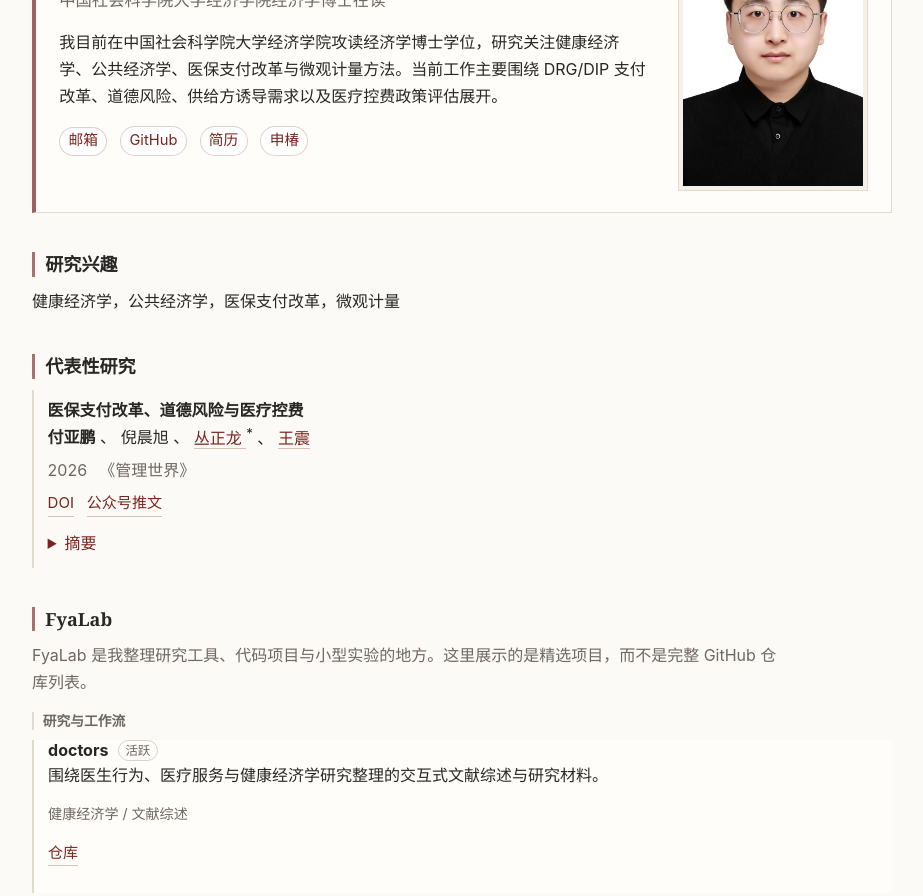
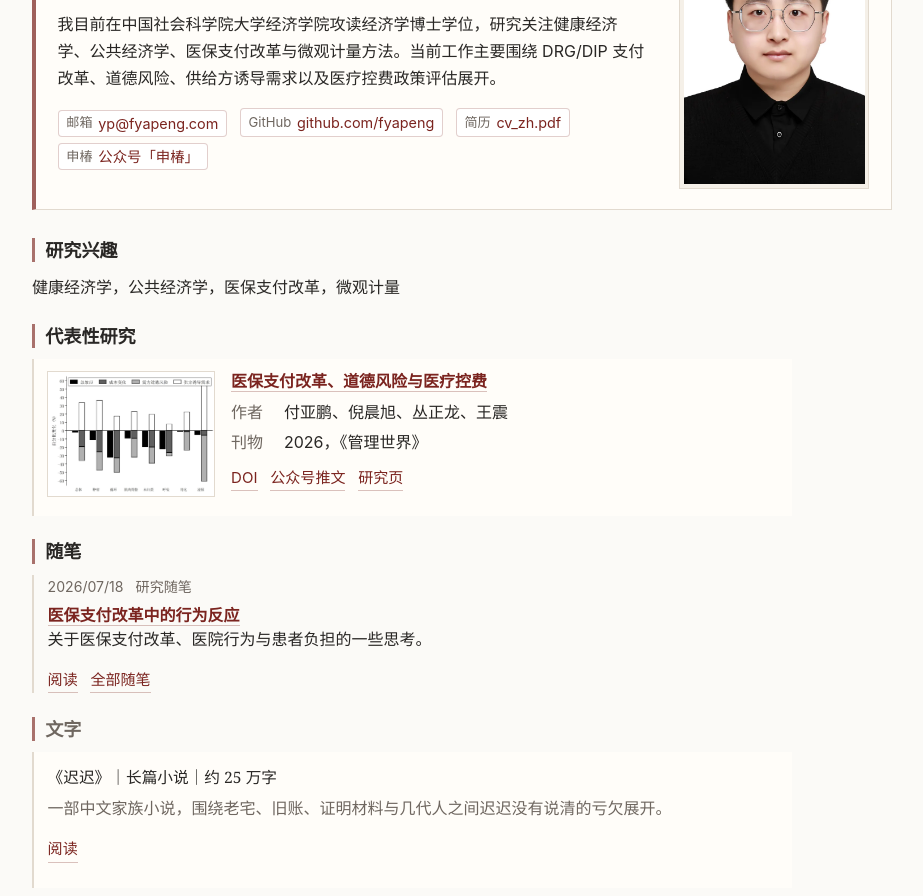
Before and after one commit to fyapeng/fyapeng.github.io, an Astro site: page / in a window 1280 px wide. Shown: the part 211-1107 px from the top of the page, without its empty margins (178-1101 px from the left). Built offline with nearby package versions, Linux system fonts and the light colour scheme; Astro itself is replaced by a stand-in of ours.

Commit message:
Simplify homepage and research sections

```diff
--- a/src/components/EmailLink.astro
+++ b/src/components/EmailLink.astro
@@ -16,9 +16,15 @@ const fallback = `${profile.emailParts[0]} [at] ${profile.emailParts[1]} [dot] $
         display: none;
       }
     </style>
-    <span class="email-link__fallback">{fallback}</span>
+    <span class="email-link__fallback">
+      <span class="contact-label">{label}</span>
+      <span class="contact-value">{fallback}</span>
+    </span>
   </noscript>
-  <span class="email-link__pending">{fallback}</span>
+  <span class="email-link__pending">
+    <span class="contact-label">{label}</span>
+    <span class="contact-value">{fallback}</span>
+  </span>
 </span>
 <script is:inline>
   (() => {
@@ -27,8 +33,14 @@ const fallback = `${profile.emailParts[0]} [at] ${profile.emailParts[1]} [dot] $
       if (!Array.isArray(parts) || parts.length !== 3) return;
       const address = `${parts[0]}@${parts[1]}.${parts[2]}`;
       const link = document.createElement("a");
+      const label = document.createElement("span");
+      const value = document.createElement("span");
+      label.className = "contact-label";
+      value.className = "contact-value";
+      label.textContent = node.getAttribute("data-email-label") || "Email";
+      value.textContent = address;
       link.href = `mailto:${address}`;
-      link.textContent = node.getAttribute("data-email-label") || address;
+      link.append(label, value);
       node.textContent = "";
       node.appendChild(link);
       node.setAttribute("data-email-ready", "true");
--- a/src/data/profile.ts
+++ b/src/data/profile.ts
@@ -55,14 +55,14 @@ export const profile = {
 export const contactLinks = {
   zh: [
     { type: "email", label: "邮箱" },
-    { label: "GitHub", href: profile.github.url },
-    { label: "简历", href: "/files/cv_zh.pdf" },
-    { label: "申椿", href: profile.wechat.qrImage }
+    { label: "GitHub", value: "github.com/fyapeng", href: profile.github.url },
+    { label: "简历", value: "cv_zh.pdf", href: "/files/cv_zh.pdf" },
+    { label: "申椿", value: "公众号「申椿」", href: profile.wechat.qrImage }
   ],
   en: [
     { type: "email", label: "Email" },
-    { label: "GitHub", href: profile.github.url },
-    { label: "CV", href: "/files/cv_en.pdf" },
-    { label: "Shen Chun", href: profile.wechat.qrImage }
+    { label: "GitHub", value: "github.com/fyapeng", href: profile.github.url },
+    { label: "CV", value: "cv_en.pdf", href: "/files/cv_en.pdf" },
+    { label: "Shen Chun", value: "WeChat official account", href: profile.wechat.qrImage }
   ]
 } as const;
--- a/src/pages/index.astro
+++ b/src/pages/index.astro
@@ -1,15 +1,22 @@
 ---
+import { getCollection } from "astro:content";
 import EmailLink from "../components/EmailLink.astro";
-import ProjectList from "../components/ProjectList.astro";
-import PublicationItem from "../components/PublicationItem.astro";
 import { contactLinks, profile } from "../data/profile";
 import { papers } from "../data/papers";
-import { projectCategoryLabels, projects } from "../data/projects";
 import { writingLinks } from "../data/writing";
 import SiteLayout from "../layouts/SiteLayout.astro";
 
-const featuredProjects = projects.filter((project) => project.featured).slice(0, 3);
+const featuredPaper = papers.publications[0];
+const latestEssay = (await getCollection("essays", ({ data }) => !data.draft)).sort(
+  (a, b) => b.data.date.valueOf() - a.data.date.valueOf()
+)[0];
 const writingArchiveNote = writingLinks[0]?.archiveNote.zh;
+const essaySlug = latestEssay?.id.replace(/\.mdx?$/, "");
+const dateFormatter = new Intl.DateTimeFormat("zh-CN", {
+  year: "numeric",
+  month: "2-digit",
+  day: "2-digit"
+});
 ---
 
 <SiteLayout lang="zh" active="home" title="首页" description={profile.zh.seoDescription}>
@@ -24,7 +31,10 @@ const writingArchiveNote = writingLinks[0]?.archiveNote.zh;
             "type" in link && link.type === "email" ? (
               <EmailLink label={link.label} />
             ) : (
-              <a href={link.href}>{link.label}</a>
+              <a href={link.href}>
+                <span class="contact-label">{link.label}</span>
+                <span class="contact-value">{link.value}</span>
+              </a>
             )
           )
         }
@@ -42,27 +52,58 @@ const writingArchiveNote = writingLinks[0]?.archiveNote.zh;
     }
   </section>
 
-  <section class="section">
+  <section class="section section--compact">
     <h2>研究兴趣</h2>
     <p>{profile.zh.researchFields.join("，")}</p>
   </section>
 
-  <section class="section">
+  <section class="section section--compact">
     <h2>代表性研究</h2>
-    {papers.publications.map((paper) => <PublicationItem paper={paper} lang="zh" />)}
+    <div class="research-brief">
+      <a class="research-brief__figure" href="/research/" aria-label={featuredPaper.title.zh}>
+        <img src="/images/research/dip-effect.webp" alt="医保支付改革效应分解图" loading="lazy" />
+      </a>
+      <div class="research-brief__body">
+        <h3><a href="/research/">{featuredPaper.title.zh}</a></h3>
+        <dl class="research-table">
+          <div>
+            <dt>作者</dt>
+            <dd>{featuredPaper.authors.zh.map((author) => author.name).join("、")}</dd>
+          </div>
+          <div>
+            <dt>刊物</dt>
+            <dd>{featuredPaper.year}，{featuredPaper.journal.zh}</dd>
+          </div>
+        </dl>
+        <p class="text-links">
+          {featuredPaper.links.zh.map((link) => <a href={link.url} target="_blank" rel="noopener noreferrer">{link.label}</a>)}
+          <a href="/research/">研究页</a>
+        </p>
+      </div>
+    </div>
   </section>
 
-  <section class="section">
-    <h2>FyaLab</h2>
-    <p class="section-intro">FyaLab 是我整理研究工具、代码项目与小型实验的地方。这里展示的是精选项目，而不是完整 GitHub 仓库列表。</p>
-    <div class="project-group">
-      <h3 class="project-group__title">{projectCategoryLabels["research-workflow"].zh}</h3>
-      <ProjectList projects={featuredProjects} lang="zh" />
-    </div>
-    <p class="text-links"><a href="/fyalab/">查看全部精选项目</a></p>
-  </section>
+  {
+    latestEssay && (
+      <section class="section section--compact">
+        <h2>随笔</h2>
+        <article class="home-essay">
+          <p class="eyebrow">
+            <time datetime={latestEssay.data.date.toISOString()}>{dateFormatter.format(latestEssay.data.date)}</time>
+            <span>{latestEssay.data.category}</span>
+          </p>
+          <h3><a href={`/essays/${essaySlug}/`}>{latestEssay.data.title}</a></h3>
+          <p>{latestEssay.data.summary}</p>
+          <p class="text-links">
+            <a href={`/essays/${essaySlug}/`}>阅读</a>
+            <a href="/essays/">全部随笔</a>
+          </p>
+        </article>
+      </section>
+    )
+  }
 
-  <section class="section section--quiet">
+  <section class="section section--quiet section--compact">
     <h2>文字</h2>
     <div class="writing-list">
       {
--- a/src/styles/global.css
+++ b/src/styles/global.css
@@ -174,8 +174,8 @@ ul {
   grid-template-columns: minmax(0, 1fr) 190px;
   gap: 2rem;
   align-items: center;
-  margin-bottom: 2.35rem;
-  padding: 1.35rem 1.45rem;
+  margin-bottom: 1.75rem;
+  padding: 1.25rem 1.35rem;
   background: var(--color-surface);
   border: 1px solid var(--color-line);
   border-left: 4px solid rgba(123, 36, 31, 0.72);
@@ -225,14 +225,25 @@ ul {
 .contact-links .email-link__fallback {
   display: inline-flex;
   align-items: center;
-  min-height: 1.8rem;
-  padding: 0.08rem 0.52rem;
+  gap: 0.36rem;
+  min-height: 1.72rem;
+  padding: 0.08rem 0.48rem;
   border: 1px solid rgba(123, 36, 31, 0.22);
-  border-radius: 999px;
+  border-radius: 4px;
   background: #fff;
   color: var(--color-accent);
-  font-size: 0.92rem;
+  font-size: 0.9rem;
   line-height: 1.35;
+}
+
+.contact-label {
+  color: var(--color-muted);
+  font-size: 0.82rem;
+}
+
+.contact-value {
+  color: var(--color-accent);
+  font-variant-numeric: tabular-nums;
 }
 
 .contact-links > a:hover,
@@ -250,9 +261,17 @@ ul {
   padding-top: 0;
 }
 
+.section--compact {
+  margin-top: 1.45rem;
+}
+
 .section--quiet {
   margin-top: 2.25rem;
   color: var(--color-muted);
+}
+
+.section--quiet.section--compact {
+  margin-top: 1.45rem;
 }
 
 .section-intro {
@@ -327,6 +346,60 @@ ul {
 .publication__abstract p {
   color: #333;
   margin-top: 0.65rem;
+}
+
+.research-brief {
+  display: grid;
+  grid-template-columns: 168px minmax(0, 1fr);
+  gap: 1rem;
+  align-items: start;
+  max-width: var(--content-reading);
+  padding: 0.72rem 0.82rem;
+  background: var(--color-surface);
+  border-left: 2px solid var(--color-line);
+}
+
+.research-brief__figure {
+  display: block;
+  border: 1px solid var(--color-line);
+  background: #fff;
+}
+
+.research-brief__figure img {
+  display: block;
+  aspect-ratio: 4 / 3;
+  object-fit: cover;
+  width: 100%;
+}
+
+.research-brief__body h3 {
+  margin-bottom: 0.4rem;
+}
+
+.research-table {
+  display: grid;
+  gap: 0.2rem;
+  margin: 0 0 0.5rem;
+}
+
+.research-table div {
+  display: grid;
+  grid-template-columns: 2.75rem minmax(0, 1fr);
+  gap: 0.55rem;
+}
+
+.research-table dt {
+  color: var(--color-muted);
+}
+
+.research-table dd {
+  margin: 0;
+}
+
+.home-essay {
+  max-width: var(--content-reading);
+  padding-left: 0.85rem;
+  border-left: 2px solid var(--color-line);
 }
 
 .essay-list {
@@ -476,6 +549,7 @@ ul {
   .site-header__inner,
   .site-footer__inner,
   .profile-block,
+  .research-brief,
   .essay-item,
   .cv-entry {
     display: block;
@@ -491,6 +565,18 @@ ul {
     margin-top: 1rem;
   }
 
+  .contact-links > a,
+  .contact-links .email-link a,
+  .contact-links .email-link__pending,
+  .contact-links .email-link__fallback {
+    max-width: 100%;
+  }
+
+  .research-brief__figure {
+    width: min(100%, 220px);
+    margin-bottom: 0.75rem;
+  }
+
   .essay-item__cover {
     display: block;
     width: 136px;
```
Also changed, not shown: src/pages/en/index.astro (+4 -45 lines), src/pages/en/research/index.astro (+10 -21 lines), src/pages/research/index.astro (+10 -21 lines).
